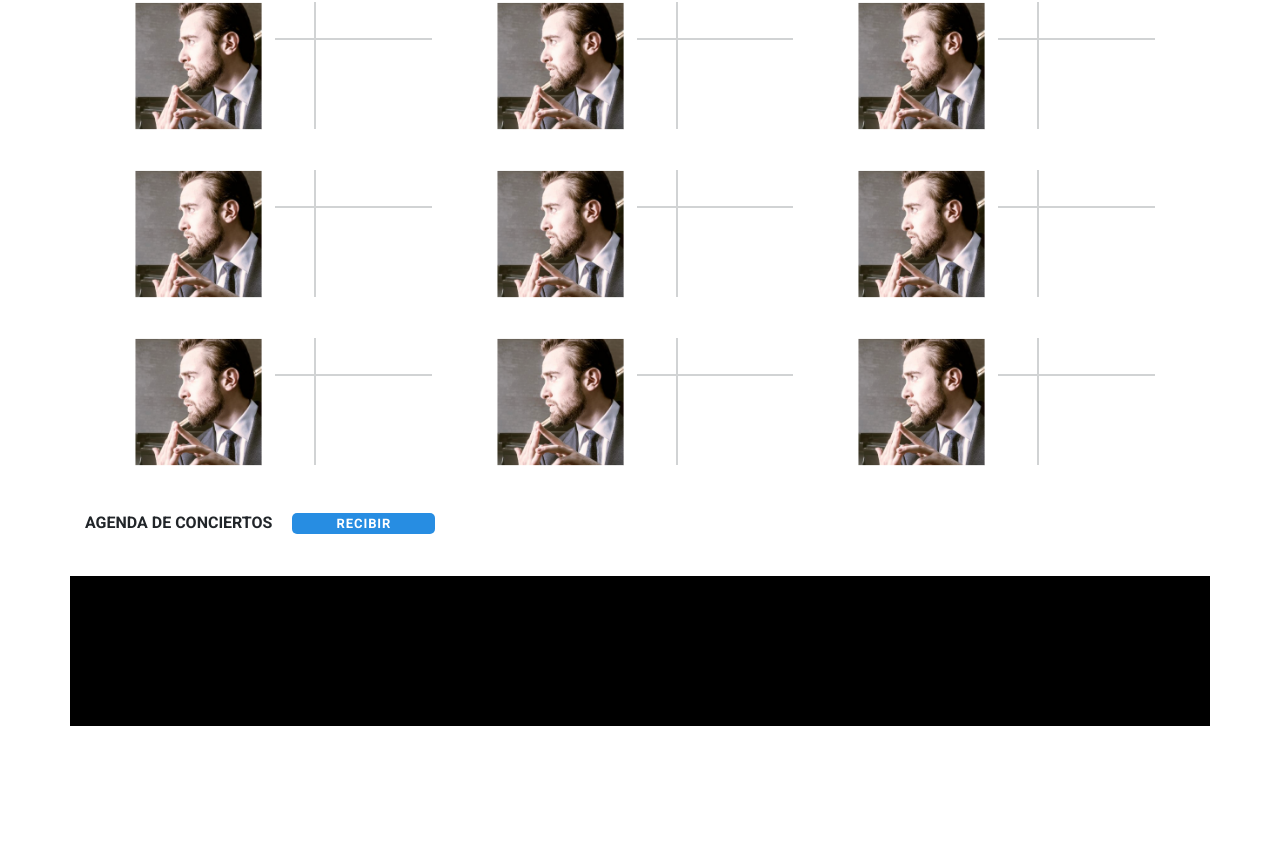
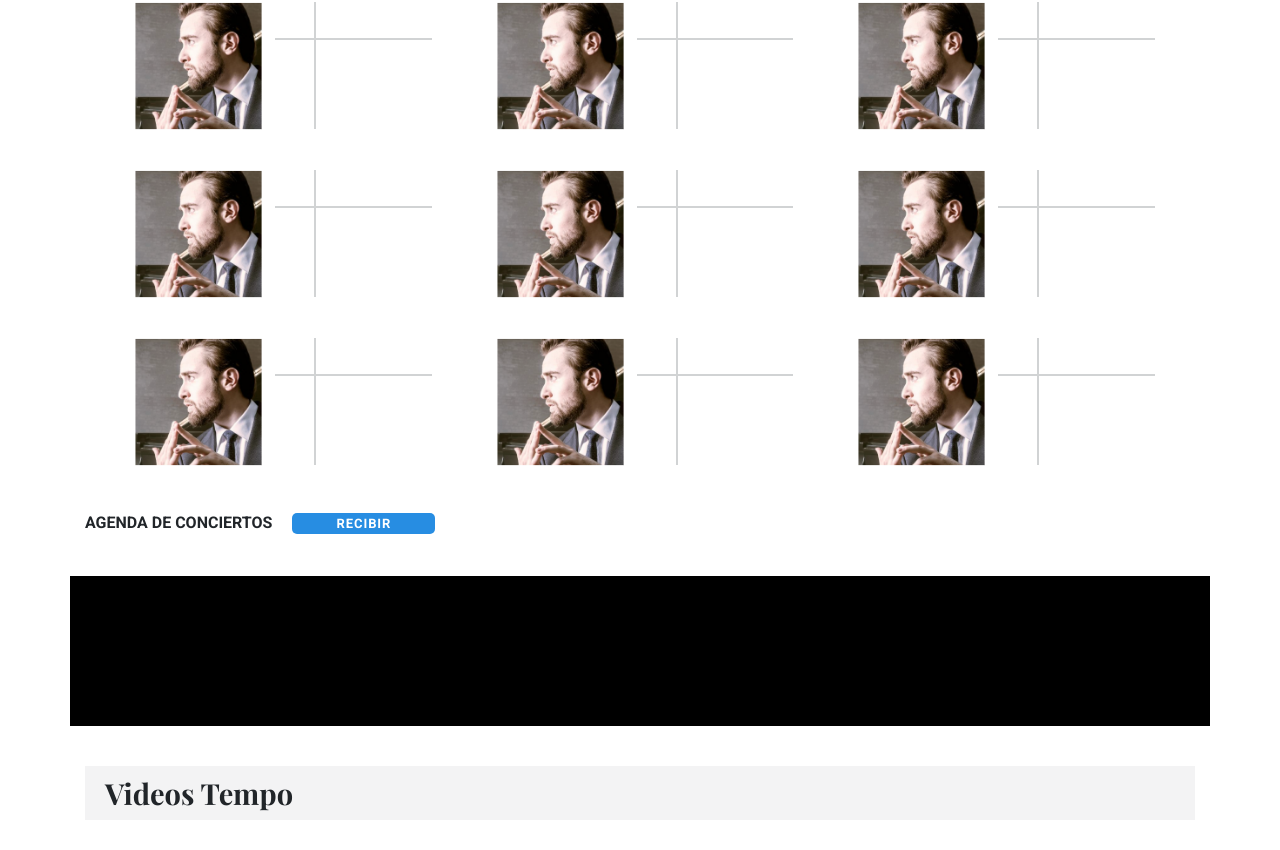
Before and after one commit to jomarz/tempo-front, a Vue app: page / in a window 1280 px wide. Shown: the part 1351-2201 px from the top of the page. Before the commit the page ends 2077 px from the top, so only its background shows below. Built offline with nearby package versions, Linux system fonts and the light colour scheme.

Commit message:
Add section-nav-no-menu component

```diff
--- a/src/App.vue
+++ b/src/App.vue
@@ -6,6 +6,7 @@
     <ad-box class="ad-full-width"/>
     <concerts-section />
     <ad-box class="ad-full-width"/>
+    <videos-section />
   </div>
 </template>
 
@@ -15,6 +16,7 @@ import NavBar from './components/NavBar.vue';
 import Featured from './components/Featured.vue';
 import ConcertsSection from './components/ConcertsSection.vue';
 import AdBox from './components/AdBox.vue';
+import VideosSection from './components/VideosSection.vue';
 
 export default {
   name: 'App',
@@ -23,7 +25,8 @@ export default {
     NavBar,
     Featured,
     ConcertsSection,
-    AdBox
+    AdBox,
+    VideosSection
   }
 }
 </script>
@@ -113,12 +116,18 @@ export default {
             }
         }
     }
-    .section-title-container {
+    .section-nav .section-title-container {
       padding: 10px 0 10px 0;
       border-right: 1px solid black;
     }
     h3.section-nav-title {
       line-height: 1.5rem;
+    }
+    .content-section {
+        margin: 40px 0 40px 0;
+        .calendar-row {
+            padding: 40px 0 04px 0;
+        }
     }
     /* ad boxes styles*/
     .ad-full-width {
--- a/src/components/ConcertsSection.vue
+++ b/src/components/ConcertsSection.vue
@@ -1,5 +1,5 @@
 <template>
-    <div class="concerts-section container-fluid">
+    <div class="content-section concerts-section container-fluid">
         <div class="row section-nav-row">
             <div class="col pl-0 pr-0">
                 <SectionNav :navTitle="navTitle" :menuItems="menuItems"/>
@@ -49,10 +49,5 @@ export default {
 </script>
 
 <style lang="scss" scoped>
-    .concerts-section {
-        margin: 40px 0 40px 0;
-        .calendar-row {
-            padding: 40px 0 04px 0;
-        }
-    }
+
 </style>
--- /dev/null
+++ b/src/components/SectionNavNoMenu.vue
@@ -0,0 +1,29 @@
+<template>
+    <div class="container-fluid section-nav-no-menu">
+        <div class="row">
+            <div class="col-12 section-title-container">
+                <h3 class="section-nav-no-menu-title">{{navTitle}}</h3>
+            </div>
+        </div>
+    </div>
+
+</template>
+
+<script>
+export default {
+    props: {
+        navTitle: {
+            required: true,
+            type: String
+        }
+    }
+
+}
+</script>
+
+<style lang="scss" scoped>
+    .section-nav-no-menu {
+        padding: 10px 63px 10px 20px;
+        background-color: #f3f3f4;
+    }
+</style>
--- /dev/null
+++ b/src/components/VideosSection.vue
@@ -0,0 +1,25 @@
+<template>
+    <div class="content-section videos-section container-fluid">
+        <div class="row section-nav-row">
+            <div class="col pl-0 pr-0">
+                <section-nav-no-menu :navTitle="navTitle" :menuItems="menuItems"/>
+            </div>
+        </div>
+    </div>
+</template>
+
+<script>
+import SectionNavNoMenu from './SectionNavNoMenu.vue';
+export default {
+  components: { SectionNavNoMenu },
+    setup()
+    {
+        const navTitle = "Videos Tempo";
+        return { navTitle };
+    }
+}
+</script>
+
+<style lang="scss" scoped>
+
+</style>
```
